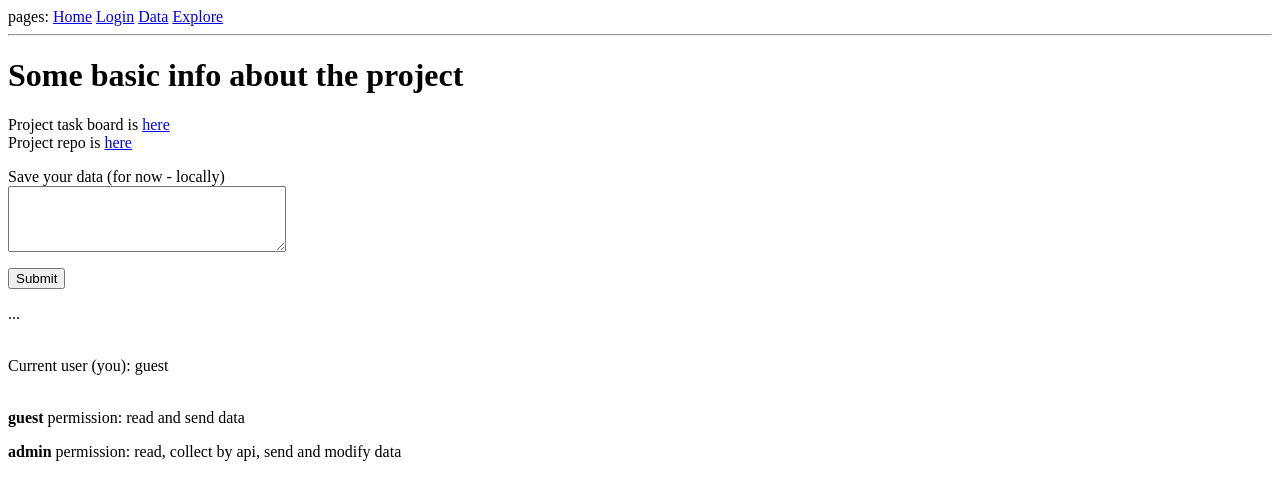
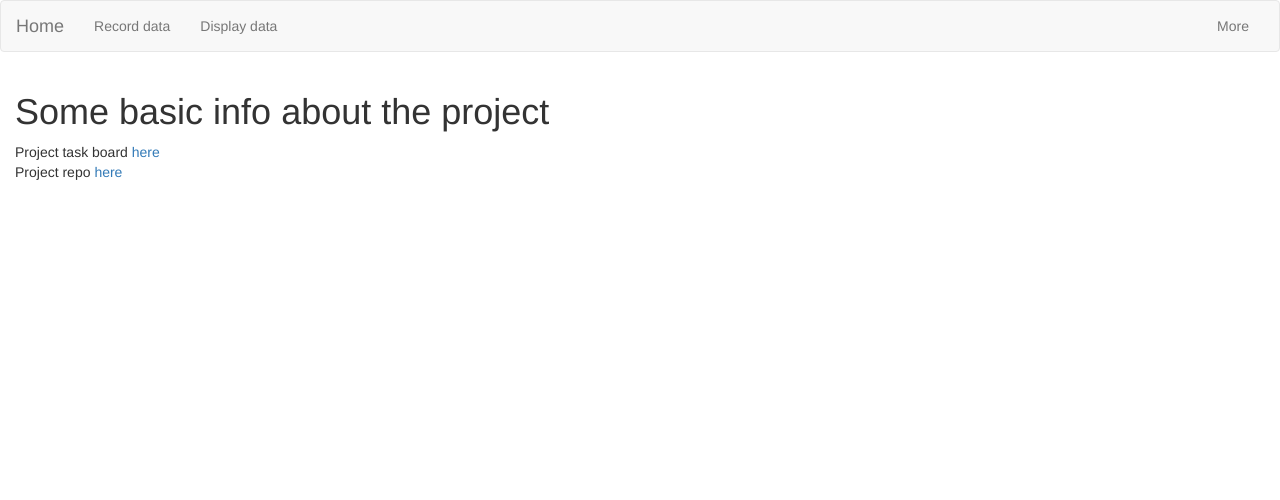
Before and after one commit to mfedorchuck/flask-data-page, a Flask app: page / in a window 1280 px wide. Shown: the top 500 px of the page. Run offline with Flask 2, Linux system fonts and the light colour scheme; some libraries are stand-ins or nearby versions.

Commit message:
Multiple changes. Test Flask libs. Basic Forms and routes.

```diff
--- a/app/__init__.py
+++ b/app/__init__.py
@@ -2,10 +2,14 @@ from flask import Flask
 from config import Config
 from flask_sqlalchemy import SQLAlchemy
 from flask_migrate import Migrate
+from flask_bootstrap import Bootstrap
+
 
 app = Flask(__name__)
 app.config.from_object(Config)
+bootstrap = Bootstrap(app)
+
 db = SQLAlchemy(app)
 migrate = Migrate(app, db)
 
-from app import routes, models
+from app import routes, models, errors
--- a/app/forms.py
+++ b/app/forms.py
@@ -29,3 +29,9 @@ class MultiPostForm(FlaskForm):
     text = TextAreaField('Article text', validators=[DataRequired(), Length(min=1, max=5000)])
 
     submit = SubmitField('Submit')
+
+
+class PostForm(FlaskForm):
+    post = TextAreaField('Say something', validators=[
+        DataRequired(), Length(min=1, max=140)])
+    submit = SubmitField('Submit')
--- a/app/routes.py
+++ b/app/routes.py
@@ -1,8 +1,9 @@
 from flask import render_template, flash, redirect, url_for
 from app import app
 from app.forms import LoginForm, RecordForm, PostForm, MultiPostForm
-from app.models import Post
+from app.models import Post, User
 from app.worker_local import UserData
+from app.worker_s3 import DataFile
 
 
 @app.route('/')
@@ -43,19 +44,19 @@ def login():
     return render_template('login.html',  title='Sign In', form=form)
 
 
-@app.route('/datasender', methods=['GET', 'POST'])
-def datasender():
+@app.route('/show_data', methods=['GET', 'POST'])
+def show_data():
     form = PostForm()
     user = "guest"
 
     if form.validate_on_submit():
         data = UserData()
         storage_respond = data.data_record(data=form.post.data, user=user)
+        flash(storage_respond)
 
-        flash(storage_respond)
-        return redirect(url_for('datasender'))
+        return redirect(url_for('show_data'))
 
-    return render_template('datasender.html', title='Leave the data', form=form)
+    return render_template('show_data.html', title='Leave the data', form=form)
 
 
 @app.route('/multidata', methods=['GET', 'POST'])
@@ -63,11 +64,19 @@ def multidata():
     form = MultiPostForm()
 
     if form.validate_on_submit():
-        data = UserData()
-        storage_respond = data.data_record(data=form.title.data, user='user')
+        data = DataFile()
+        data.data_record(
+            title=form.title.data,
+            categoty=form.category.data,
+            user_case=form.userCase.data,
+            text=form.text.data
+        )
 
-        flash(storage_respond)
         return redirect(url_for('multidata'))
 
+    return render_template('multidata.html', title='Explore', form=form)
 
-    return render_template('multidata.html', title='Explore', form=form)
+
+@app.route('/more')
+def more():
+    return render_template('more.html')
--- /dev/null
+++ b/app/templates/404.html
@@ -0,0 +1,6 @@
+{% extends "base.html" %}
+
+{% block app_content %}
+    <h1>File Not Found</h1>
+    <p><a href="{{ url_for('index') }}">Back</a></p>
+{% endblock %}
--- a/app/templates/base.html
+++ b/app/templates/base.html
@@ -1,29 +1,54 @@
 <html>
-    <head>
-        {% if title %}
-        <title>{{ title }} - DataChefPage</title>
-        {% else %}
-        <title>Welcome to DataChefPage</title>
-        {% endif %}
-    </head>
-    <body>
-        <div>
-            pages:
-            <a href="{{ url_for('index') }}">Home</a>
-            <a href="{{ url_for('login') }}">Login</a>
-            <a href="{{ url_for('datasender') }}">Data</a>
-            <a href="{{ url_for('multidata') }}">Explore</a>
-        </div>
-        <hr>
+{% extends "bootstrap/base.html" %}
+
+{% block navbar %}
+<nav class="navbar navbar-default">
+  <div class="container-fluid">
+
+    <!-- Brand and toggle get grouped for better mobile display -->
+    <div class="navbar-header">
+        <button type="button" class="navbar-toggle collapsed" data-toggle="collapse" data-target="#bs-example-navbar-collapse-1" aria-expanded="false">
+        <span class="sr-only">Toggle navigation</span>
+        <span class="icon-bar"></span>
+        <span class="icon-bar"></span>
+        <span class="icon-bar"></span>
+        </button>
+        <a class="navbar-brand" href="{{ url_for('index') }}">Home</a>
+    </div>
+
+    <!-- Collect the nav links, forms, and other content for toggling -->
+    <div class="collapse navbar-collapse" id="bs-example-navbar-collapse-1">
+        <ul class="nav navbar-nav">
+            <li><a href="{{ url_for('multidata') }}">Record data</a></li>
+            <li><a href="{{ url_for('show_data') }}">Display data</a></li>
+        </ul>
+
+      <ul class="nav navbar-nav navbar-right">
+          <li><a href="{{ url_for('more') }}">More</a></li>
+      </ul>
+
+    </div><!-- /.navbar-collapse -->
+  </div><!-- /.container-fluid -->
+</nav>
+{% endblock %}
+
+
+{% block title %}
+    {% if title %}{{ title }} - Admin Page{% else %} Default Admin Page {% endif %}
+{% endblock %}
+
+
+{% block content %}
+    <div class="container">
         {% with messages = get_flashed_messages() %}
         {% if messages %}
-        <ul>
             {% for message in messages %}
-            <li>{{ message }}</li>
+            <div class="alert alert-info" role="alert">{{ message }}</div>
             {% endfor %}
-        </ul>
         {% endif %}
         {% endwith %}
-        {% block content %}{% endblock %}
-    </body>
-</html>
+
+        {# application content needs to be provided in the app_content block #}
+        {% block app_content %}{% endblock %}
+    </div>
+{% endblock %}
--- a/app/templates/index.html
+++ b/app/templates/index.html
@@ -1,47 +1,52 @@
 {% extends "base.html" %}
+{% import 'bootstrap/wtf.html' as wtf %}
+
 
 {% block content %}
+    <div class="col-lg-8">
     <h1>Some basic info about the project <br></h1>
 
  	<div>
- 		Project task board is
- 		<a href="https://github.com/mfedorchuck/data-chef-page/projects/1">here</a>
+        Project task board
+        <a href="https://github.com/mfedorchuck/data-chef-page/projects/1">here</a>
+    </div>
+
+ 	<div>
+ 		Project repo <a href="https://github.com/mfedorchuck/data-chef-page">here</a>
  	</div>
 
- 	<div>
- 		Project repo is <a href="https://github.com/mfedorchuck/data-chef-page">here</a>
- 	</div>
-
-
-    <form action="" method="post">
-        {{ form.hidden_tag() }}
-        <p>
-            {{ form.post.label }}<br>
-            {{ form.post(cols=32, rows=4) }}<br>
-            {% for error in form.post.errors %}
-            <span style="color: red;">[{{ error }}]</span>
-            {% endfor %}
-        </p>
-        <p>{{ form.submit() }}</p>
-    </form>
-
-    {% if form %}
-    <form action="" method="post">
-        ...
-    </form>
-    {% endif %}
-
-
- 	<br>
- 	<div>Current user (you): {{ user.username }}</div>
- 	<br>
-
-    {% for permission in permissions %}
-    <div>
-        <p> <b>{{ permission.username }}</b> permission: {{ permission.body }}</p>
-        <p>{% include '_post.html' %}</p>
     </div>
 
-    {% endfor %}
+{##}
+{#    <form action="" method="post">#}
+{#        {{ form.hidden_tag() }}#}
+{#        <p>#}
+{#            {{ form.post.label }}<br>#}
+{#            {{ form.post(cols=32, rows=4) }}<br>#}
+{#            {% for error in form.post.errors %}#}
+{#            <span style="color: red;">[{{ error }}]</span>#}
+{#            {% endfor %}#}
+{#        </p>#}
+{#        <p>{{ form.submit() }}</p>#}
+{#    </form>#}
+{##}
+{#    {% if form %}#}
+{#    <form action="" method="post">#}
+{#        ...#}
+{#    </form>#}
+{#    {% endif %}#}
+{##}
+{##}
+{# 	<br>#}
+{# 	<div>Current user (you): {{ user.username }}</div>#}
+{# 	<br>#}
+{##}
+{#    {% for permission in permissions %}#}
+{#    <div>#}
+{#        <p> <b>{{ permission.username }}</b> permission: {{ permission.body }}</p>#}
+{#        <p>{% include '_post.html' %}</p>#}
+{#    </div>#}
+{##}
+{#    {% endfor %}#}
 
 {% endblock %}
--- a/app/templates/multidata.html
+++ b/app/templates/multidata.html
@@ -2,7 +2,7 @@
 
 {% block content %}
     <body>
-        <form action="" method="post">
+        <form class="col-lg-1" action="" method="post">
         {{ form.hidden_tag() }}
         <p>
             {{ form.title.label }}<br>
--- a/app/worker_local.py
+++ b/app/worker_local.py
@@ -18,6 +18,4 @@ class UserData:
         with open('local_copy.json', 'w') as f:
             json.dump(json_obj, f)
 
-        print('Done Done Done')
-
         return 'data saved!'
```
Also changed, not shown: app/errors.py (added, +13 -0 lines), app/templates/500.html (added, +7 -0 lines), app/templates/img/register.html (added, +11 -0 lines), app/templates/more.html (added, +16 -0 lines), app/templates/show_data.html (added, +13 -0 lines), app/worker_s3.py (+22 -13 lines), app/templates/img/404.webp (added), 1 other file.
